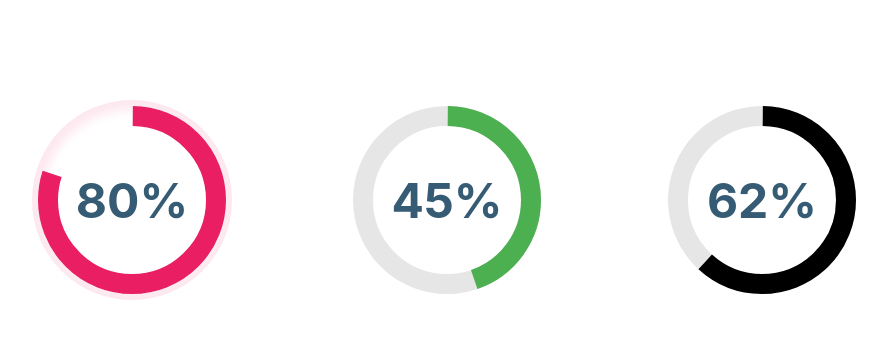
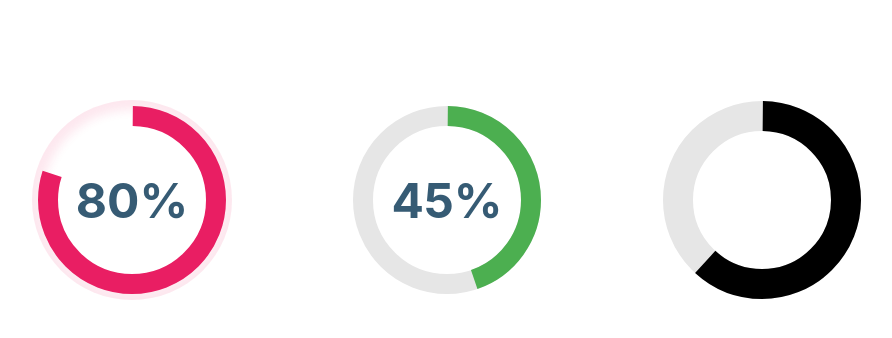
Before and after one commit to tomickigrzegorz/circular-progress-bar, a website: page index.html in a window 1280 px wide. Shown: the whole page, without its empty margins (193-1085 px from the left). Drawn offline with Linux system fonts and the light colour scheme.

Commit message:
change of example

```diff
--- a/index.html
+++ b/index.html
@@ -31,10 +31,13 @@
         colorCircle: '#e6e6e6'
       });
       new CircularProgressBar({
+        pieName: 'piec',
         percent: 62,
-        pieName: 'piec',
         colorSlice: '#000',
-        colorCircle: '#e6e6e6'
+        colorCircle: '#e6e6e6',
+        strokeWidth: 15,
+        size: 200,
+        number: false,
       });
     });
   </script>
```
